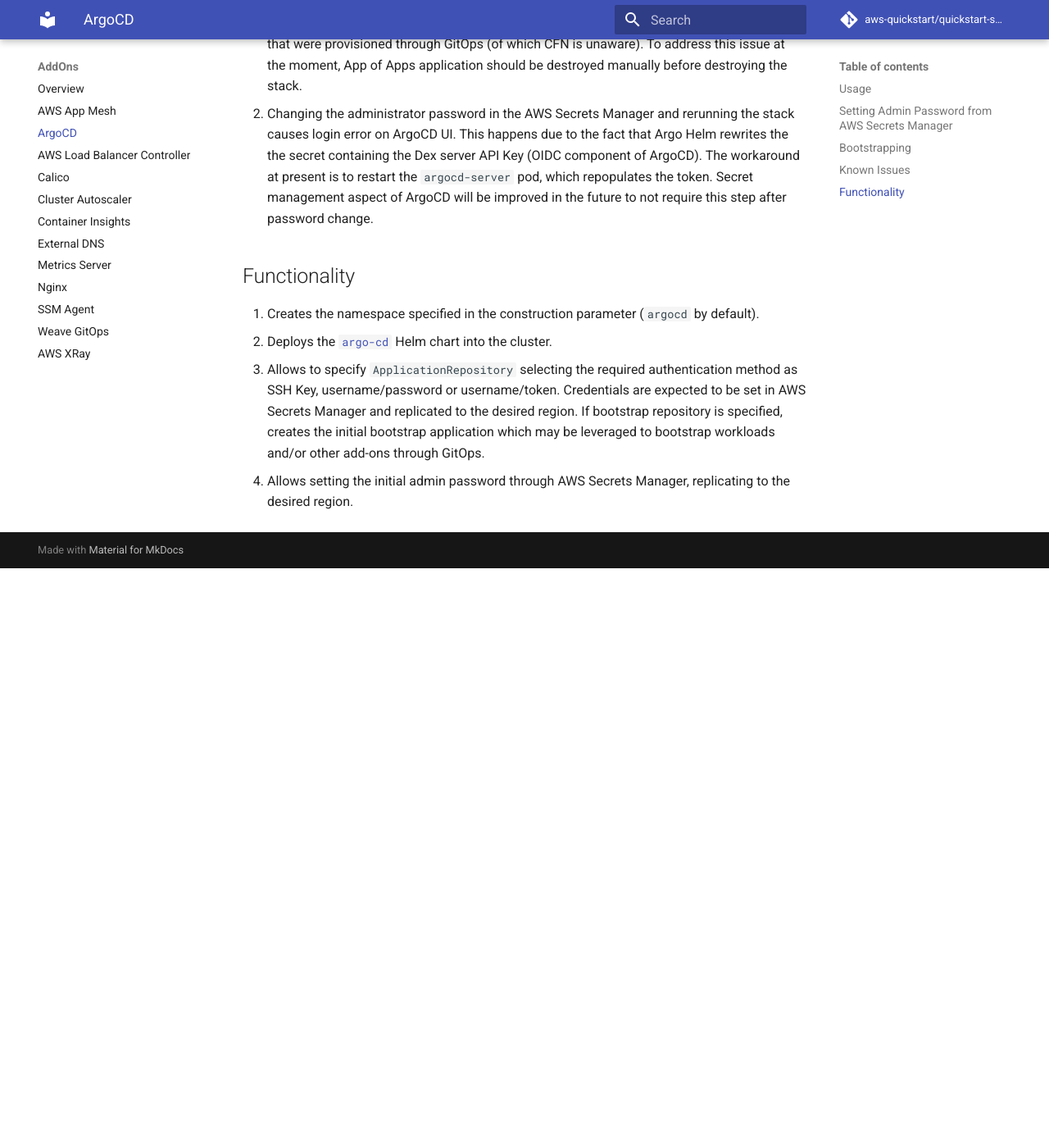
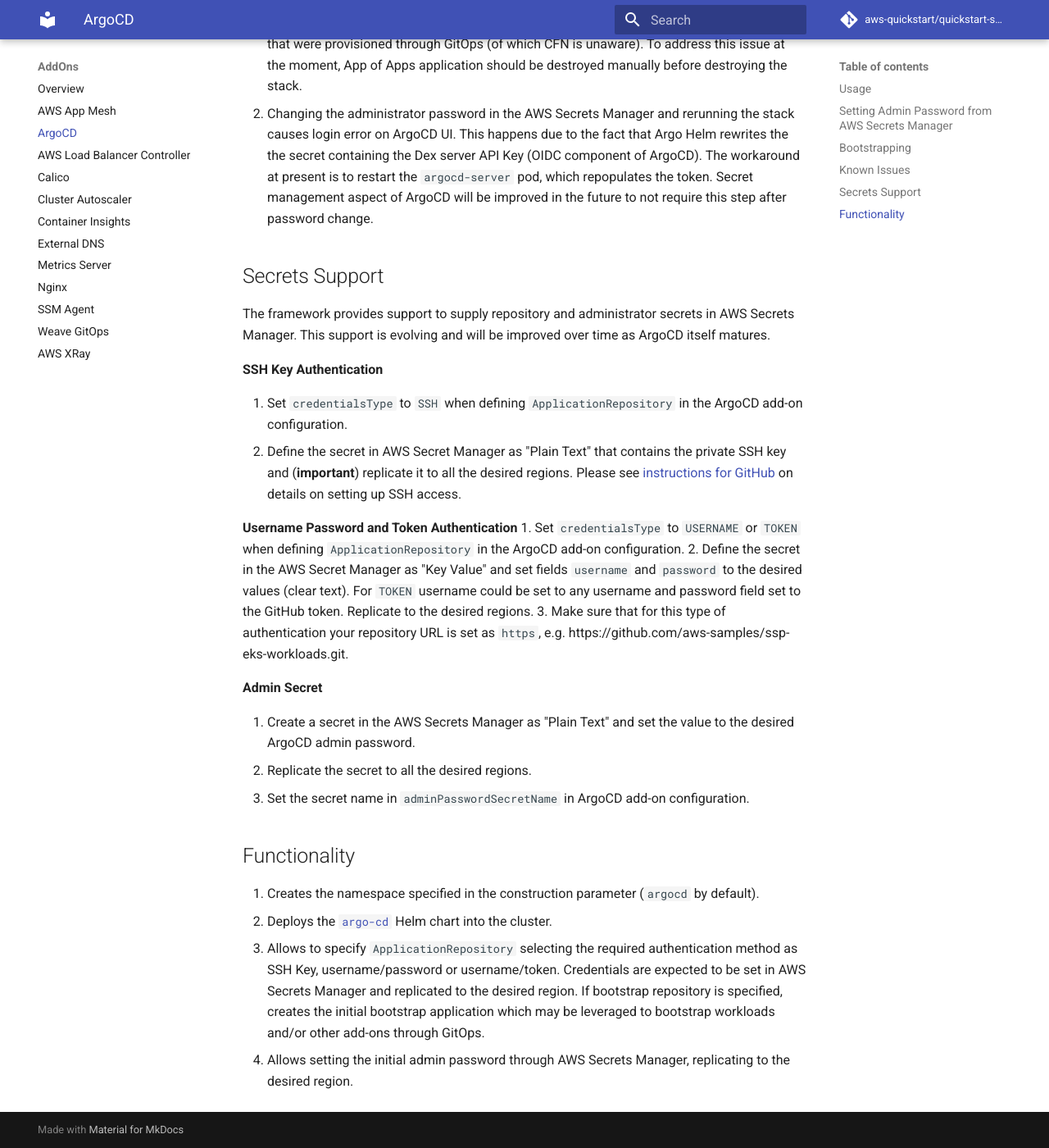
Before and after one commit to aws-quickstart/cdk-eks-blueprints, an MkDocs documentation site: the page built from docs/addons/argo-cd.md, in a window 1280 px wide and 1400 px high, scrolled down 3072 px. Shown: the whole window at 82% size. Built offline with MkDocs 1.6.1 and Material for MkDocs 9.7.7, drawn with Linux system fonts in a browser that asks for light colours; comment, search, counter and statistics services are not loaded; before the commit the page ends 3765 px from its top, so only the background shows below that.

Commit message:
added section on secret management for repo and argoCD"

```diff
--- a/docs/addons/argo-cd.md
+++ b/docs/addons/argo-cd.md
@@ -107,6 +107,25 @@
 1. Destruction of the cluster with provisioned applications may cause cloud formation to get stuck on deleting ArgoCD namespace. This happens because the server component that handles Application CRD resource is destroyed before it has a chance to clean up application that were provisioned through GitOps (of which CFN is unaware). To address this issue at the moment, App of Apps application should be destroyed manually before destroying the stack.
 2. Changing the administrator password in the AWS Secrets Manager and rerunning the stack causes login error on ArgoCD UI. This happens due to the fact that Argo Helm rewrites the the secret containing the Dex server API Key (OIDC component of ArgoCD). The workaround at present is to restart the `argocd-server` pod, which repopulates the token. Secret management aspect of ArgoCD will be improved in the future to not require this step after password change.
 
+## Secrets Support
+
+The framework provides support to supply repository and administrator secrets in AWS Secrets Manager. This support is evolving and will be improved over time as ArgoCD itself matures.
+
+**SSH Key Authentication**
+
+1. Set `credentialsType` to `SSH` when defining `ApplicationRepository` in the ArgoCD add-on configuration.
+2. Define the secret in AWS Secret Manager as "Plain Text" that contains the private SSH key and (**important**) replicate it to all the desired regions. Please see [instructions for GitHub](https://docs.github.com/en/github/authenticating-to-github/connecting-to-github-with-ssh) on details on setting up SSH access.
+
+**Username Password and Token Authentication**
+1. Set `credentialsType` to `USERNAME` or `TOKEN` when defining `ApplicationRepository` in the ArgoCD add-on configuration.
+2. Define the secret in the AWS Secret Manager as "Key Value" and set fields `username` and `password` to the desired values (clear text). For `TOKEN` username could be set to any username and password field set to the GitHub token. Replicate to the desired regions.
+3. Make sure that for this type of authentication your repository URL is set as `https`, e.g. https://github.com/aws-samples/ssp-eks-workloads.git.
+
+**Admin Secret**
+
+1. Create a secret in the AWS Secrets Manager as "Plain Text" and set the value to the desired ArgoCD admin password.
+2. Replicate the secret to all the desired regions.
+3. Set the secret name in `adminPasswordSecretName` in ArgoCD add-on configuration.
 ## Functionality
 
 1. Creates the namespace specified in the construction parameter (`argocd` by default).
```
